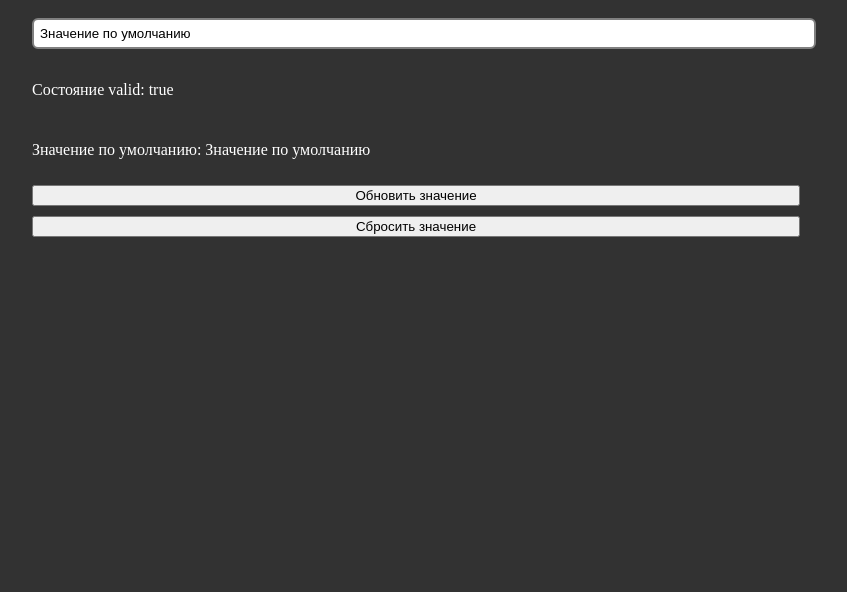
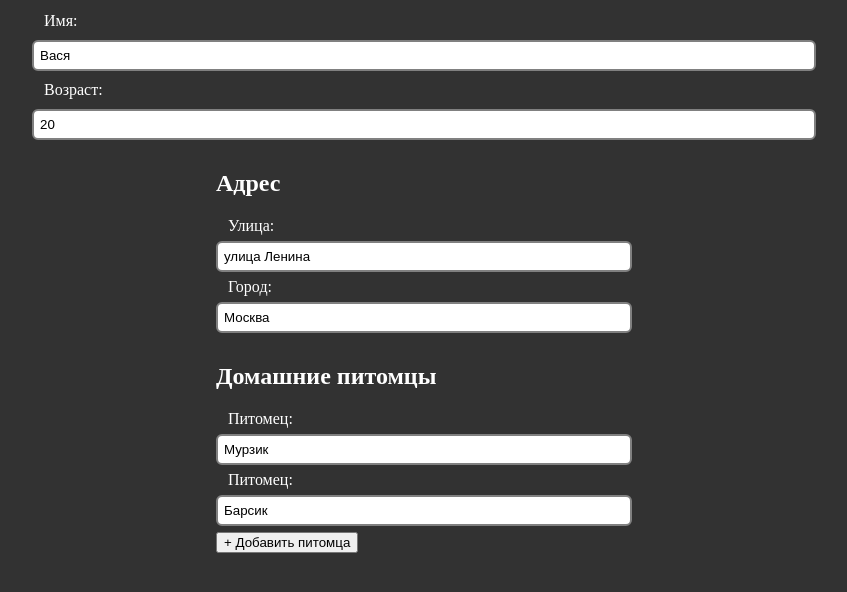
Before and after one commit to AndriiStoliarov/frameworks, an Angular app in the folder angular/yuriSimonov/basic-course-2023/: page / in a window 1280 px wide. Shown: the top 592 px of the page, without its empty margins (224-1071 px from the left). Built offline with nearby package versions, Linux system fonts and the light colour scheme.

Commit message:
lesson 48 passed

```diff
--- a/angular/yuriSimonov/basic-course-2023/src/app/app.component.html
+++ b/angular/yuriSimonov/basic-course-2023/src/app/app.component.html
@@ -1,12 +1,50 @@
 <!-- lesson 48 -->
-<input type="text" [formControl]="inputField" />
+<!-- <input type="text" [formControl]="inputField" />
 <p>Состояние valid: {{ inputField.valid }}</p>
 <p>Значение по умолчанию: {{ inputField.value }}</p>
 
 <button (click)="inputField.setValue('Новое значение')">
   Обновить значение
 </button>
-<button (click)="inputField.reset()">Сбросить значение</button>
+<button (click)="inputField.reset()">Сбросить значение</button> -->
+
+<form [formGroup]="exampleFormFB">
+  <label for="name">Имя: </label>
+  <input id="name" type="text" formControlName="name" />
+  <label for="age">Возраст: </label>
+  <input id="age" type="text" formControlName="age" />
+
+  <div formGroupName="address">
+    <h2>Адрес</h2>
+    <label for="street">Улица: </label>
+    <input id="street" type="text" formControlName="street" />
+    <label for="city">Город: </label>
+    <input id="city" type="text" formControlName="city" />
+  </div>
+
+  <div formArrayName="pets">
+    <h2>Домашние питомцы</h2>
+    @for (pets of pets.controls; track $index; let i = $index) {
+      <div>
+        <label for="pets-{{ i }}">Питомец:</label>
+        <input id="pets-{{ i }}" type="text" [formControlName]="i" />
+      </div>
+    }
+
+    <button type="button" (click)="addPet()">+ Добавить питомца</button>
+  </div>
+</form>
+
+<!-- <button (click)="exampleForm.setValue({ name: 'Петр', age: 27 })">
+  Метод setValue
+</button>
+<button (click)="exampleForm.patchValue({ name: 'Иван' })">
+  Метод patchValue
+</button>
+<button (click)="exampleForm.get('name')?.setValue('Сергей')">
+  Метод get + setValue
+</button>
+<button (click)="exampleForm.reset()">Метод reset</button> -->
 
 <!-- lesson 47: Practice. -->
 <!-- @let emailTaken = emailRef.hasError("emailTaken");
--- a/angular/yuriSimonov/basic-course-2023/src/app/app.component.ts
+++ b/angular/yuriSimonov/basic-course-2023/src/app/app.component.ts
@@ -39,7 +39,10 @@ import {
 } from './shared/tokens/tokens';
 import { HttpClient } from '@angular/common/http';
 import {
+  FormArray,
+  FormBuilder,
   FormControl,
+  FormGroup,
   FormsModule,
   NgForm,
   NgModel,
@@ -127,14 +130,59 @@ import { asyncRequiredValidator } from './validators/async';
 export class AppComponent {
   // lesson 48
   //! FormControl это ангуляровский класс, который предоставляет одно поле формы с его значением, валидаторами и состоянием.
-  inputField = new FormControl(
-    'Значение по умолчанию',
-    null,
-    asyncRequiredValidator,
-  );
+  // inputField = new FormControl(
+  //   'Значение по умолчанию',
+  //   null,
+  //   asyncRequiredValidator,
+  // );
+  // inputField = new FormControl('Значение по умолчанию', {
+  //   validators: [Validators.required, Validators.minLength(3)],
+  //   asyncValidators: asyncRequiredValidator,
+  // });
+
+  exampleForm = new FormGroup({
+    name: new FormControl('Вася'),
+    age: new FormControl(20),
+    address: new FormGroup({
+      street: new FormControl('улица Ленина'),
+      city: new FormControl('Москва'),
+    }),
+    pets: new FormArray([new FormControl('Мурзик'), new FormControl('Барсик')]),
+  });
+
+  exampleFormFB = this.fb.group({
+    name: ['Вася', Validators.required, asyncRequiredValidator],
+    age: [
+      20,
+      {
+        validators: [requiredValidator, minLengthValidator(2)],
+      },
+    ],
+    address: this.fb.group({
+      street: ['улица Ленина'],
+      city: ['Москва'],
+    }),
+    // pets: this.fb.array([this.fb.control('Мурзик'), this.fb.control('Барсик')]),
+    pets: this.fb.array(['Мурзик', 'Барсик']),
+  });
+
+  get pets() {
+    return this.exampleFormFB.get('pets') as FormArray;
+  }
+
+  //! методы FormBuilder:
+  // control - для создания отдельного поля формы;
+  // group - для создания группы полей или формы;
+  // array - для создания динамических полей формы;
+  constructor(private fb: FormBuilder) {}
+
+  addPet() {
+    this.pets.push(this.fb.control(''));
+  }
 
   ngDoCheck() {
-    console.log(this.inputField.errors);
+    // console.log(this.inputField.errors);
+    console.log('pets :>> ', this.pets.value);
   }
 
   // lesson 47: Practice.
--- a/angular/yuriSimonov/basic-course-2023/tsconfig.json
+++ b/angular/yuriSimonov/basic-course-2023/tsconfig.json
@@ -22,7 +22,8 @@
     "lib": [
       "ES2022",
       "dom"
-    ]
+    ],
+    "useDefineForClassFields": false
   },
   "angularCompilerOptions": {
     "enableI18nLegacyMessageIdFormat": false,
```
